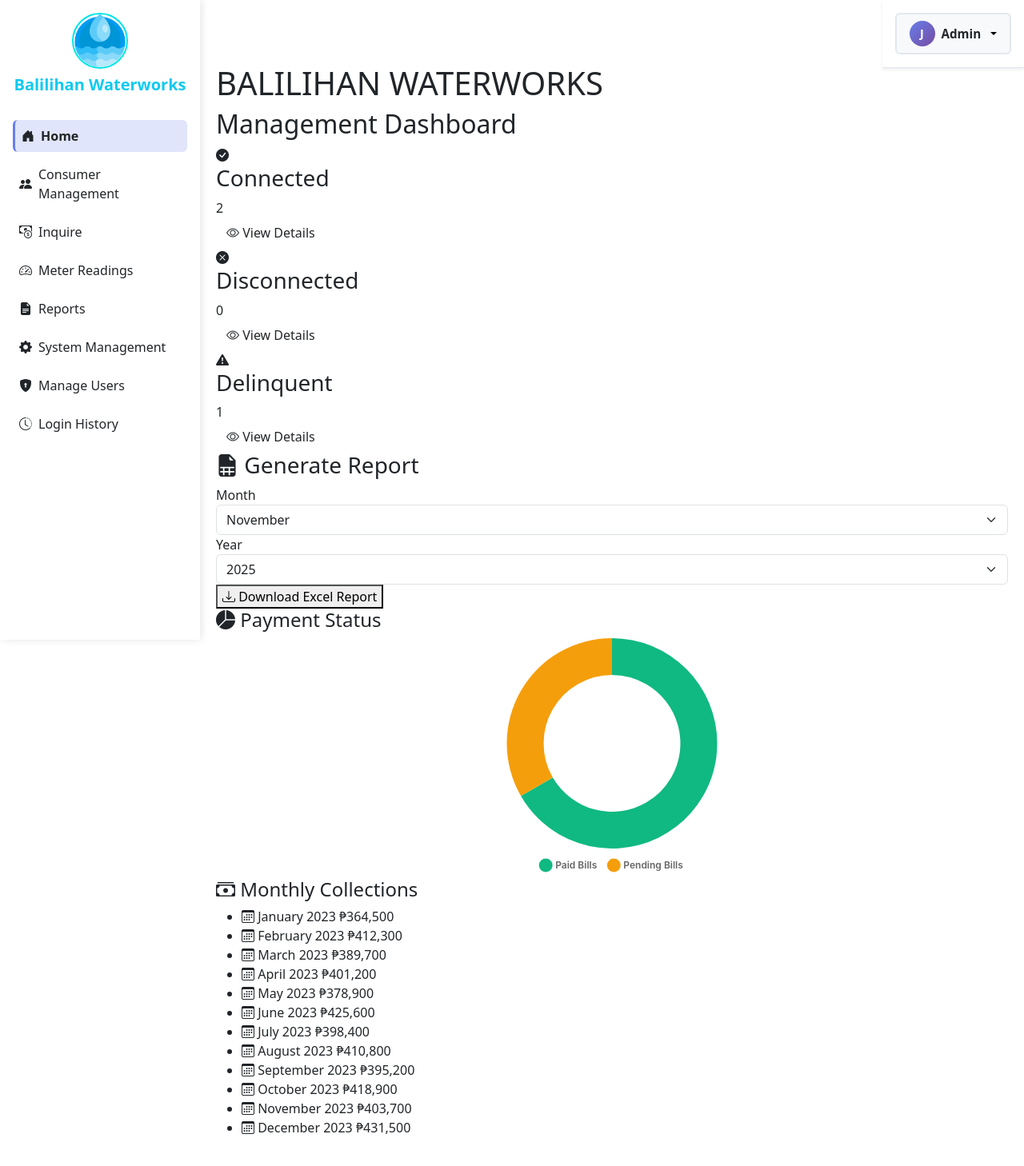
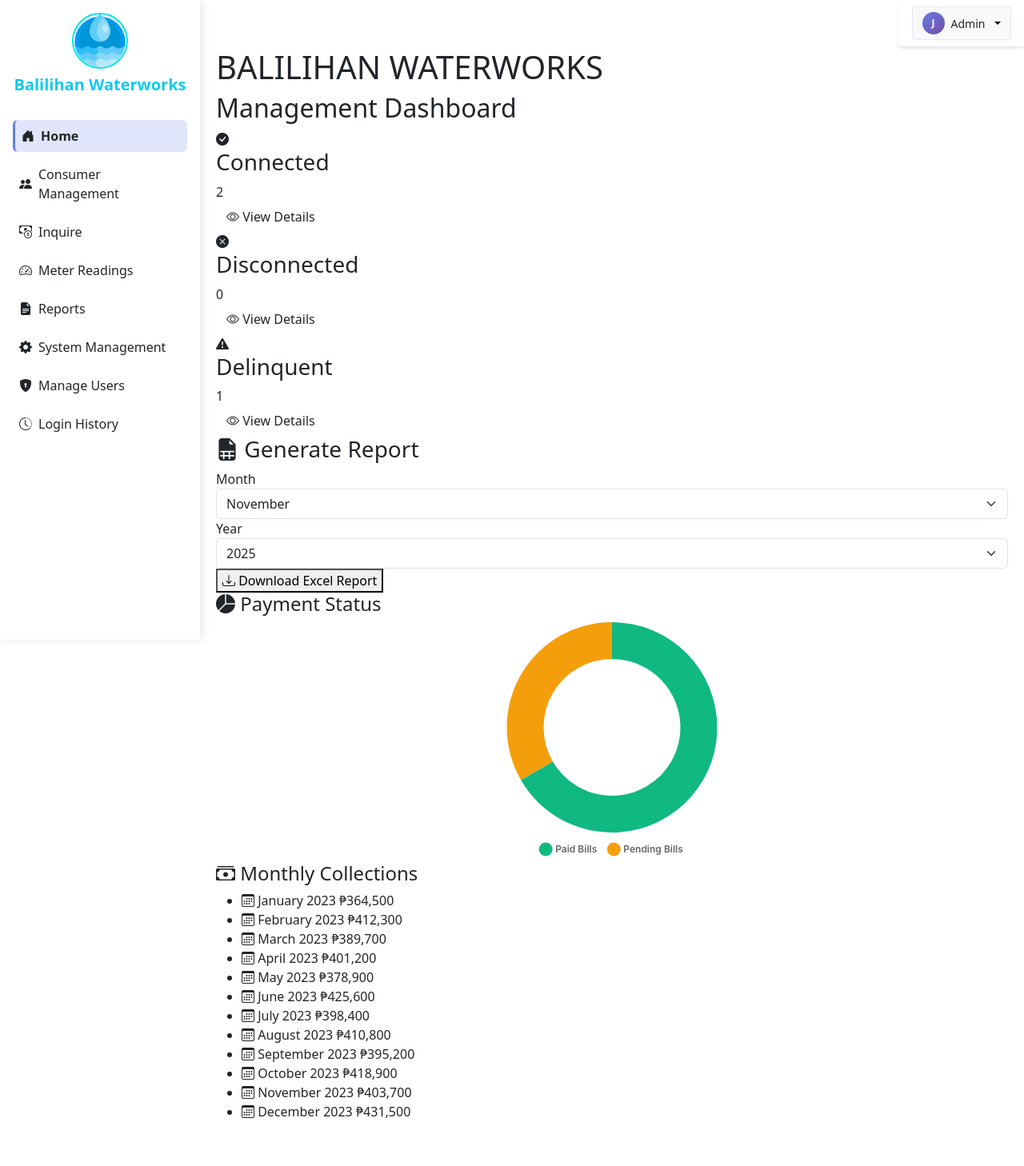
Before and after one commit to JeSender/waterworks, a Django app: page /home/ in a window 1280 px wide. Shown: the whole page at 80% size. After the commit the page ends 1398 px from the top, so only its background shows below. Run offline with Django 5.2, Linux system fonts and the light colour scheme; a user stored in the database is signed in; data comes from the database, SQL or seed files in the repository; some libraries are stand-ins or nearby versions.

Commit message:
Make header minimal and optimize dashboard layout
- Reduced header height and padding for cleaner interface
- Made user profile button smaller and more compact
- Adjusted main content padding-top from 80px to 60px
- Updated dashboard min-height to match new header size
- Improved overall spacing and visual hierarchy

🤖 Generated with [Claude Code](https://claude.com/claude-code)

Co-Authored-By: Claude <noreply@anthropic.com>

```diff
--- a/consumers/templates/consumers/base.html
+++ b/consumers/templates/consumers/base.html
@@ -308,32 +308,32 @@
 </head>
 <body class="bg-white" id="main-body">
 
-    <!-- Top Header (User Profile) -->
-    <div class="position-fixed top-0 end-0 d-flex align-items-center gap-3 bg-white p-3 shadow-sm"
+    <!-- Top Header (Minimal User Profile) -->
+    <div class="position-fixed top-0 end-0 d-flex align-items-center bg-white px-3 py-2 shadow-sm"
          style="margin-left: 250px; z-index: 1030; border-bottom: 1px solid #e2e8f0;"
          id="top-header">
         <!-- User Profile Dropdown -->
-        <div class="dropdown">
-            <button class="btn btn-light d-flex align-items-center gap-2 dropdown-toggle"
+        <div class="dropdown ms-auto">
+            <button class="btn btn-sm btn-light d-flex align-items-center gap-2 dropdown-toggle"
                     type="button"
                     id="userDropdown"
                     data-bs-toggle="dropdown"
                     aria-expanded="false"
-                    style="font-size: 0.95rem; padding: 0.5rem 1rem; font-weight: 600; border: 2px solid #e2e8f0;">
-                <div class="user-avatar" style="width: 32px; height: 32px; background: linear-gradient(135deg, #667eea, #764ba2); border-radius: 50%; display: flex; align-items: center; justify-content: center; color: white; font-weight: bold; font-size: 0.9rem;">
+                    style="font-size: 0.875rem; padding: 0.375rem 0.75rem; border: 1px solid #e2e8f0;">
+                <div class="user-avatar" style="width: 28px; height: 28px; background: linear-gradient(135deg, #667eea, #764ba2); border-radius: 50%; display: flex; align-items: center; justify-content: center; color: white; font-weight: bold; font-size: 0.75rem;">
                     {% if user.first_name %}{{ user.first_name|first|upper }}{% else %}{{ user.username|first|upper }}{% endif %}
                 </div>
                 <span class="text-dark">
                     {% if user.is_superuser %}Admin{% else %}{{ user.username }}{% endif %}
                 </span>
             </button>
-            <ul class="dropdown-menu dropdown-menu-end" aria-labelledby="userDropdown" style="min-width: 220px;">
+            <ul class="dropdown-menu dropdown-menu-end" aria-labelledby="userDropdown" style="min-width: 200px;">
                 <li>
                     <div class="dropdown-item-text">
-                        <div class="fw-bold text-dark">
+                        <div class="fw-bold text-dark" style="font-size: 0.875rem;">
                             {% if user.first_name and user.last_name %}{{ user.first_name }} {{ user.last_name }}{% elif user.first_name %}{{ user.first_name }}{% else %}{{ user.username }}{% endif %}
                         </div>
-                        <small class="text-muted">
+                        <small class="text-muted" style="font-size: 0.75rem;">
                             {% if user.email %}{{ user.email }}{% else %}Staff Member{% endif %}
                         </small>
                     </div>
@@ -341,8 +341,8 @@
                 <li><hr class="dropdown-divider"></li>
                 <li>
                     <a class="dropdown-item text-danger d-flex align-items-center gap-2" href="{% url 'consumers:staff_logout' %}">
-                        <i class="bi bi-box-arrow-right" style="font-size: 1rem;"></i>
-                        <span class="fw-bold">Logout</span>
+                        <i class="bi bi-box-arrow-right"></i>
+                        <span>Logout</span>
                     </a>
                 </li>
             </ul>
@@ -395,7 +395,7 @@
     </div>
 
     <!-- Main Content -->
-    <div class="main-content" style="margin-left: 250px; padding-top: 80px; padding-left: 20px; padding-right: 20px; padding-bottom: 20px; min-height: 100vh; overflow-y: hidden;" id="main-content">
+    <div class="main-content" style="margin-left: 250px; padding-top: 60px; padding-left: 20px; padding-right: 20px; padding-bottom: 20px; min-height: 100vh; overflow-y: hidden;" id="main-content">
         {% block main_content %}
         <div class="card p-4 mt-3">
             <h3 class="mb-3">Welcome, {{ request.user.username }}</h3>
--- a/consumers/templates/consumers/home.html
+++ b/consumers/templates/consumers/home.html
@@ -15,7 +15,7 @@
         background-color: #f5f7fa !important;
         padding: 1.25rem !important;
         overflow-y: auto !important;
-        min-height: calc(100vh - 80px);
+        min-height: calc(100vh - 60px);
     }
 
     .dark-mode .main-content {
```
